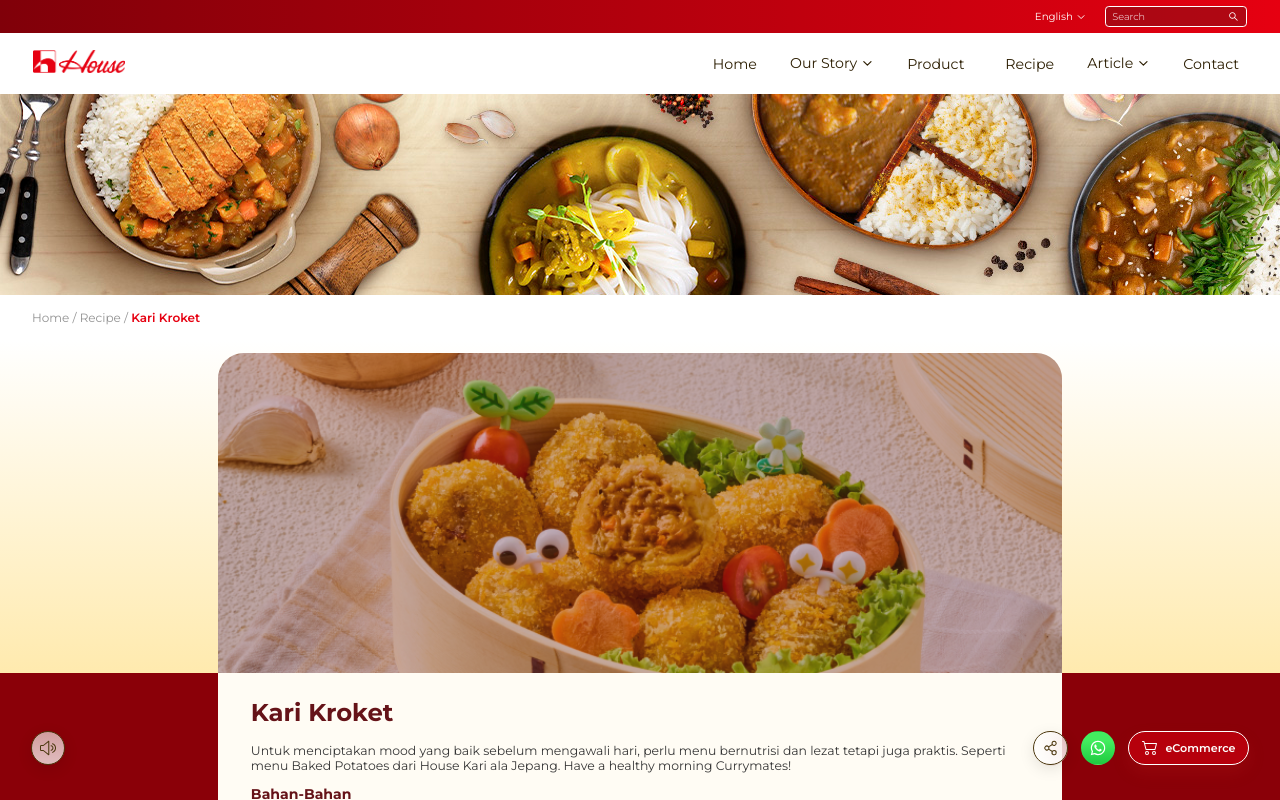
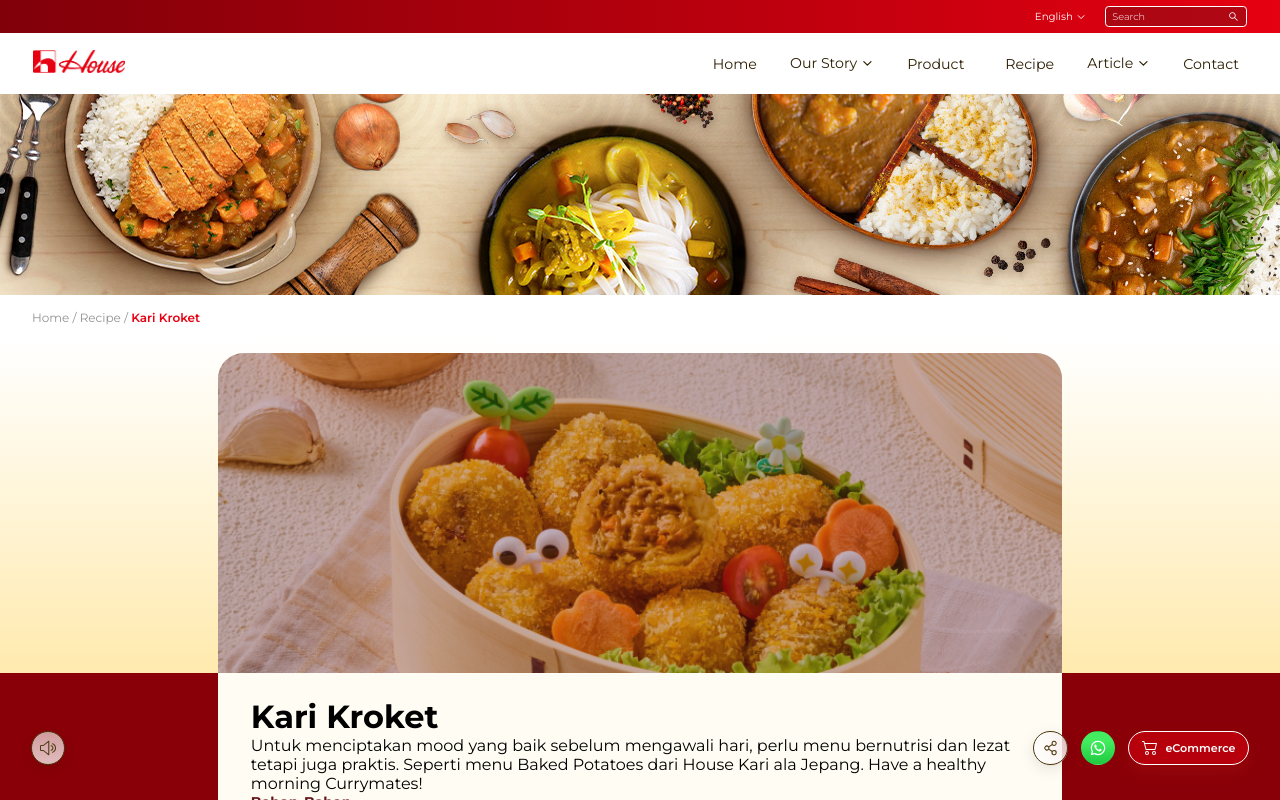
Before and after one commit to ametsuramet/house_kari, a Next.js app: page /recipe/1 in a window 1280 px wide. Shown: the top 800 px of the page. Built offline with nearby package versions, Linux system fonts and the light colour scheme.

Commit message:
Page baru lagi

```diff
--- a/pages/components/slide_articles.js
+++ b/pages/components/slide_articles.js
@@ -10,7 +10,7 @@ import 'swiper/css/pagination';
 import { Navigation, Pagination } from 'swiper/modules';
 import Link from 'next/link';
 
-export default function SlideArticles({ items, classNames, paginationClass }) {
+export default function SlideArticles({ items = [], classNames, paginationClass }) {
   const [isAtEnd, setIsAtEnd] = useState(false);
   const [isAtStart, setIsAtStart] = useState(true);
 
--- a/pages/components/slide_recipe.js
+++ b/pages/components/slide_recipe.js
@@ -12,7 +12,7 @@ import { MdOutlineStar } from "react-icons/md";
 import { Pagination } from 'swiper/modules';
 import Link from 'next/link';
 
-export default function SlideRecipe({ items }) {
+export default function SlideRecipe({ items = [] }) {
   return (
     <>
     <h1 className='headingRecipeSlide'>Our Featured Recipes</h1>
--- a/pages/components/tab.js
+++ b/pages/components/tab.js
@@ -1,7 +1,7 @@
 import { useState } from 'react';
 import styles from '@/styles/Tabs.module.css';
 
-const Tabs = ({ tabs }) => {
+const Tabs = ({ tabs = [] }) => {
   const [activeTab, setActiveTab] = useState(0);
 
   const handleTabClick = (index) => {
--- a/pages/product/[id].js
+++ b/pages/product/[id].js
@@ -113,8 +113,8 @@ const ProductDetails = () =>{
                             <div className={styles.section3_ecommerce}>
                                 <h2>Buy now at</h2>
                                 <div className={styles.section3_ecommerce_layout}>
-                                    {ecommerces.map((ecommerce, index) => (
-                                        <Link href="#"><button className={styles[ecommerce.nameEcommerce]} key={index}><img src={ecommerce.imageEcommerce} alt="House Kari" /></button></Link>
+                                    {ecommerces.map((ecommerce) => (
+                                        <Link href="#" key={ecommerce.id}><button className={styles[ecommerce.nameEcommerce]}><img src={ecommerce.imageEcommerce} alt="House Kari" /></button></Link>
                                     ))}
                                 </div>
                             </div>
--- a/pages/recipe/[id].js
+++ b/pages/recipe/[id].js
@@ -1,11 +1,12 @@
+import { useState } from 'react';
 import banner from '@/styles/Banner.module.css'
 import Head from 'next/head';
 import styles from '@/styles/Recipe.module.css'
 import SlideArticles from '../components/slide_articles';
 import Link from 'next/link';
-import { useState } from 'react';
 
-const recipeDetail = () => {
+
+const RecipeDetail = () => {
     const [isActive, setIsActive] = useState(false);
 
     const togglePopup = () => {
@@ -68,7 +69,7 @@ const recipeDetail = () => {
                         <div className={styles.section4_overlay}></div>
                     </div>
                     <div className={styles.section4_content}>
-                        <div className={styles.recipeDetail}>
+                        <div className={styles.RecipeDetail}>
                             <h1>Kari Kroket</h1>
                             <p>Untuk menciptakan mood yang baik sebelum mengawali hari, perlu menu bernutrisi dan lezat tetapi juga praktis. Seperti menu Baked Potatoes dari House Kari ala Jepang. Have a healthy morning Currymates!</p>
                         </div>
@@ -138,4 +139,4 @@ const recipeDetail = () => {
     );
 }
 
-export default recipeDetail
+export default RecipeDetail
```
